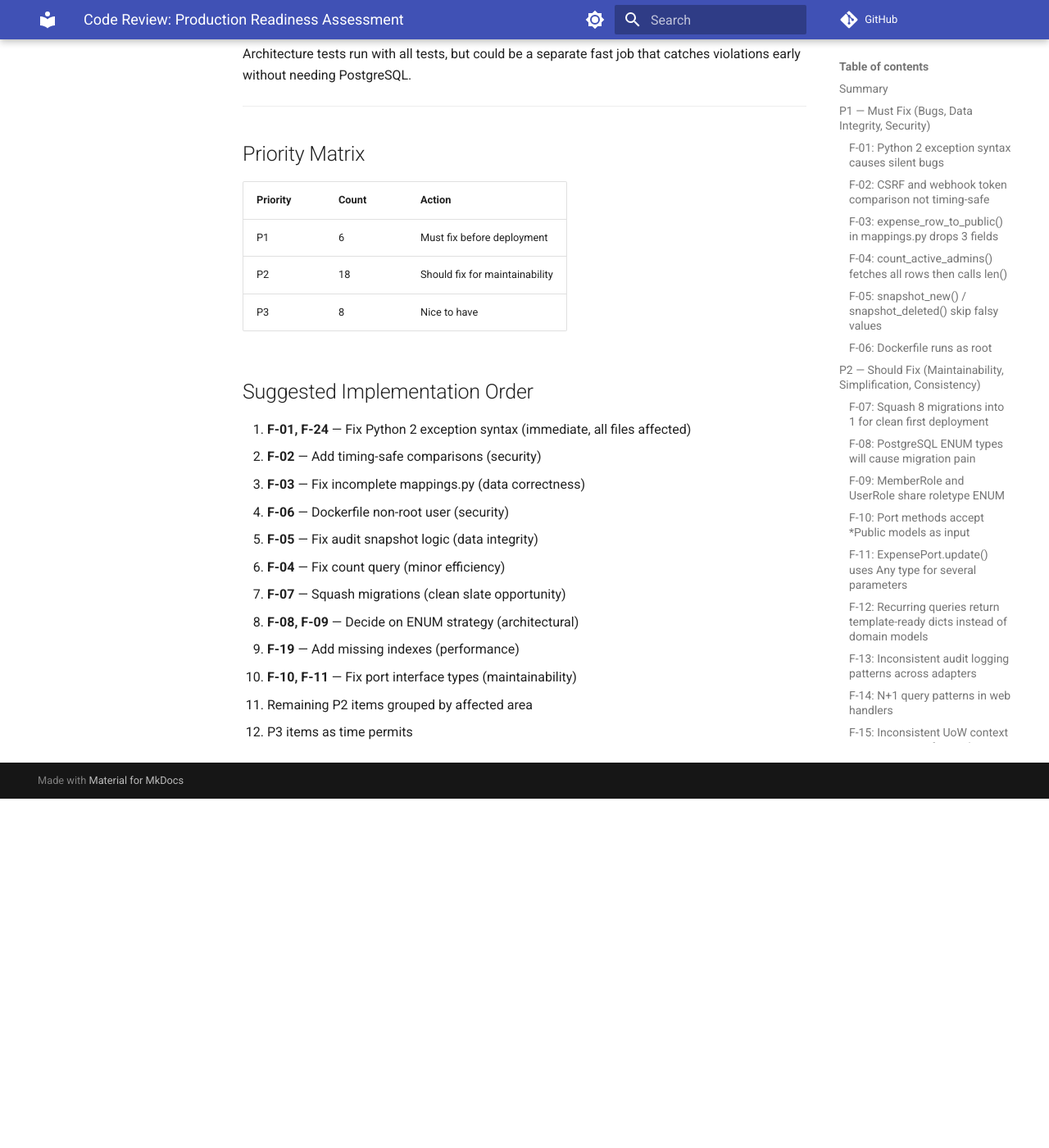
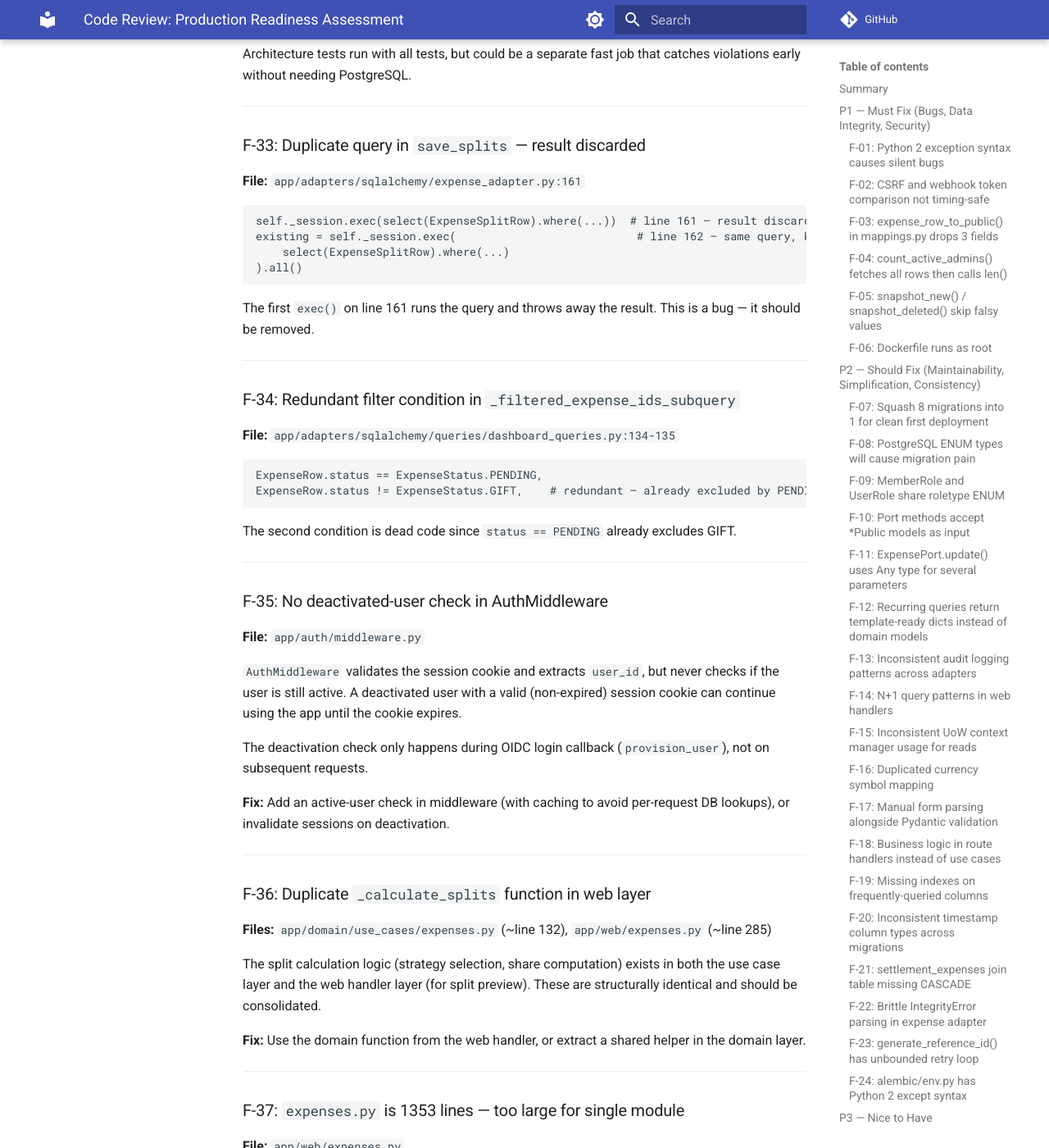
Before and after one commit to golgor/cost-tracker, an MkDocs documentation site: the page built from docs/code-review-findings.md, in a window 1280 px wide and 1400 px high, scrolled down 10171 px. Shown: the whole window at 82% size. Built offline with MkDocs 1.6.1 and Material for MkDocs 9.7.7, drawn with Linux system fonts in a browser that asks for light colours; comment, search, counter and statistics services are not loaded; before the commit the page ends 11145 px from its top, so only the background shows below that; some of the changed text lies outside the part shown.

Commit message:
Add 6 additional findings from deep-dive analysis
F-33: Duplicate discarded query in save_splits
F-34: Redundant filter condition in dashboard queries
F-35: No deactivated-user check in AuthMiddleware
F-36: Duplicate _calculate_splits in web layer
F-37: expenses.py at 1353 LOC needs splitting
F-38: Note CRUD methods missing from ExpensePort protocol

Total findings: 38 (8 P1, 22 P2, 8 P3)

https://claude.ai/code/session_01RCGJABXV22TSibDCpJwiHy

````diff
--- a/docs/code-review-findings.md
+++ b/docs/code-review-findings.md
@@ -425,25 +425,96 @@ Architecture tests run with all tests, but could be a separate fast job that cat
 
 ---
 
+### F-33: Duplicate query in `save_splits` — result discarded
+
+**File:** `app/adapters/sqlalchemy/expense_adapter.py:161`
+
+```python
+self._session.exec(select(ExpenseSplitRow).where(...))  # line 161 — result discarded
+existing = self._session.exec(                           # line 162 — same query, kept
+    select(ExpenseSplitRow).where(...)
+).all()
+```
+
+The first `exec()` on line 161 runs the query and throws away the result. This is a bug — it should be removed.
+
+---
+
+### F-34: Redundant filter condition in `_filtered_expense_ids_subquery`
+
+**File:** `app/adapters/sqlalchemy/queries/dashboard_queries.py:134-135`
+
+```python
+ExpenseRow.status == ExpenseStatus.PENDING,
+ExpenseRow.status != ExpenseStatus.GIFT,    # redundant — already excluded by PENDING check
+```
+
+The second condition is dead code since `status == PENDING` already excludes GIFT.
+
+---
+
+### F-35: No deactivated-user check in AuthMiddleware
+
+**File:** `app/auth/middleware.py`
+
+`AuthMiddleware` validates the session cookie and extracts `user_id`, but never checks if the user is still active. A deactivated user with a valid (non-expired) session cookie can continue using the app until the cookie expires.
+
+The deactivation check only happens during OIDC login callback (`provision_user`), not on subsequent requests.
+
+**Fix:** Add an active-user check in middleware (with caching to avoid per-request DB lookups), or invalidate sessions on deactivation.
+
+---
+
+### F-36: Duplicate `_calculate_splits` function in web layer
+
+**Files:** `app/domain/use_cases/expenses.py` (~line 132), `app/web/expenses.py` (~line 285)
+
+The split calculation logic (strategy selection, share computation) exists in both the use case layer and the web handler layer (for split preview). These are structurally identical and should be consolidated.
+
+**Fix:** Use the domain function from the web handler, or extract a shared helper in the domain layer.
+
+---
+
+### F-37: `expenses.py` is 1353 lines — too large for single module
+
+**File:** `app/web/expenses.py`
+
+Contains: expense list, creation (mobile + desktop forms), detail/edit, deletion, note CRUD, split preview, balance bar, feed filtering. This makes the file hard to navigate and review.
+
+**Fix:** Split into sub-modules: `expense_crud.py`, `expense_partials.py`, `expense_notes.py`.
+
+---
+
+### F-38: Note CRUD methods missing from `ExpensePort` protocol
+
+**Files:** `app/domain/ports.py`, `app/adapters/sqlalchemy/expense_adapter.py`
+
+`SqlAlchemyExpenseAdapter` has methods `save_note`, `update_note`, `delete_note`, `list_notes_by_expense` that are NOT declared in `ExpensePort`. The web layer calls these through the concrete adapter type, bypassing the port abstraction.
+
+**Fix:** Either add note methods to `ExpensePort`, or create a separate `ExpenseNotePort`.
+
+---
+
 ## Priority Matrix
 
 | Priority | Count | Action |
 |----------|-------|--------|
-| P1 | 6 | Must fix before deployment |
-| P2 | 18 | Should fix for maintainability |
+| P1 | 8 | Must fix before deployment |
+| P2 | 22 | Should fix for maintainability |
 | P3 | 8 | Nice to have |
 
 ## Suggested Implementation Order
 
 1. **F-01, F-24** — Fix Python 2 exception syntax (immediate, all files affected)
-2. **F-02** — Add timing-safe comparisons (security)
-3. **F-03** — Fix incomplete mappings.py (data correctness)
+2. **F-02, F-35** — Add timing-safe comparisons + deactivated user check (security)
+3. **F-03, F-33** — Fix incomplete mappings.py + duplicate query bug (data correctness)
 4. **F-06** — Dockerfile non-root user (security)
 5. **F-05** — Fix audit snapshot logic (data integrity)
-6. **F-04** — Fix count query (minor efficiency)
+6. **F-04, F-34** — Fix count query + redundant filter (correctness)
 7. **F-07** — Squash migrations (clean slate opportunity)
 8. **F-08, F-09** — Decide on ENUM strategy (architectural)
 9. **F-19** — Add missing indexes (performance)
-10. **F-10, F-11** — Fix port interface types (maintainability)
-11. Remaining P2 items grouped by affected area
-12. P3 items as time permits
+10. **F-10, F-11, F-38** — Fix port interface types + note methods (maintainability)
+11. **F-36, F-37** — Consolidate duplicated code + split large file
+12. Remaining P2 items grouped by affected area
+13. P3 items as time permits
````
